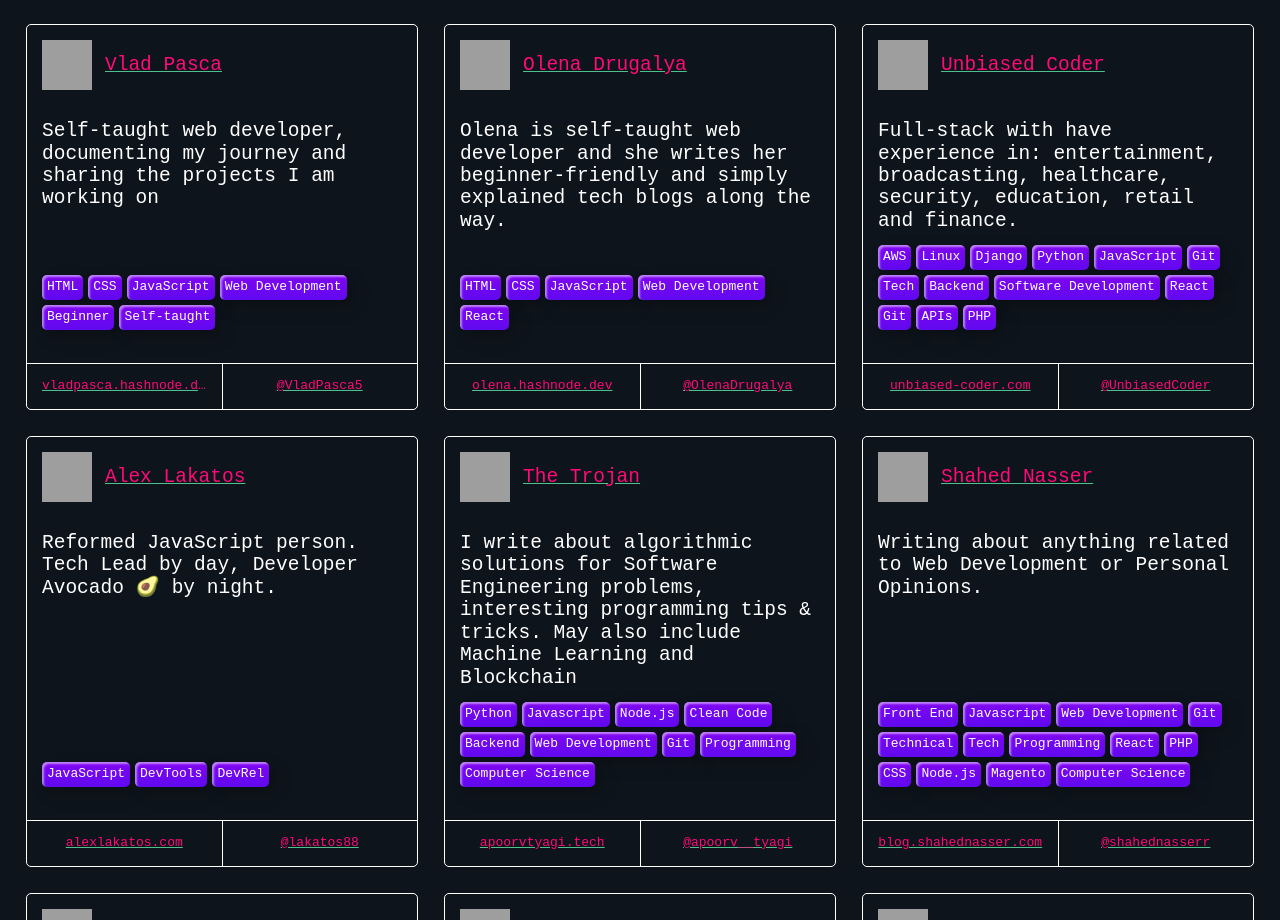
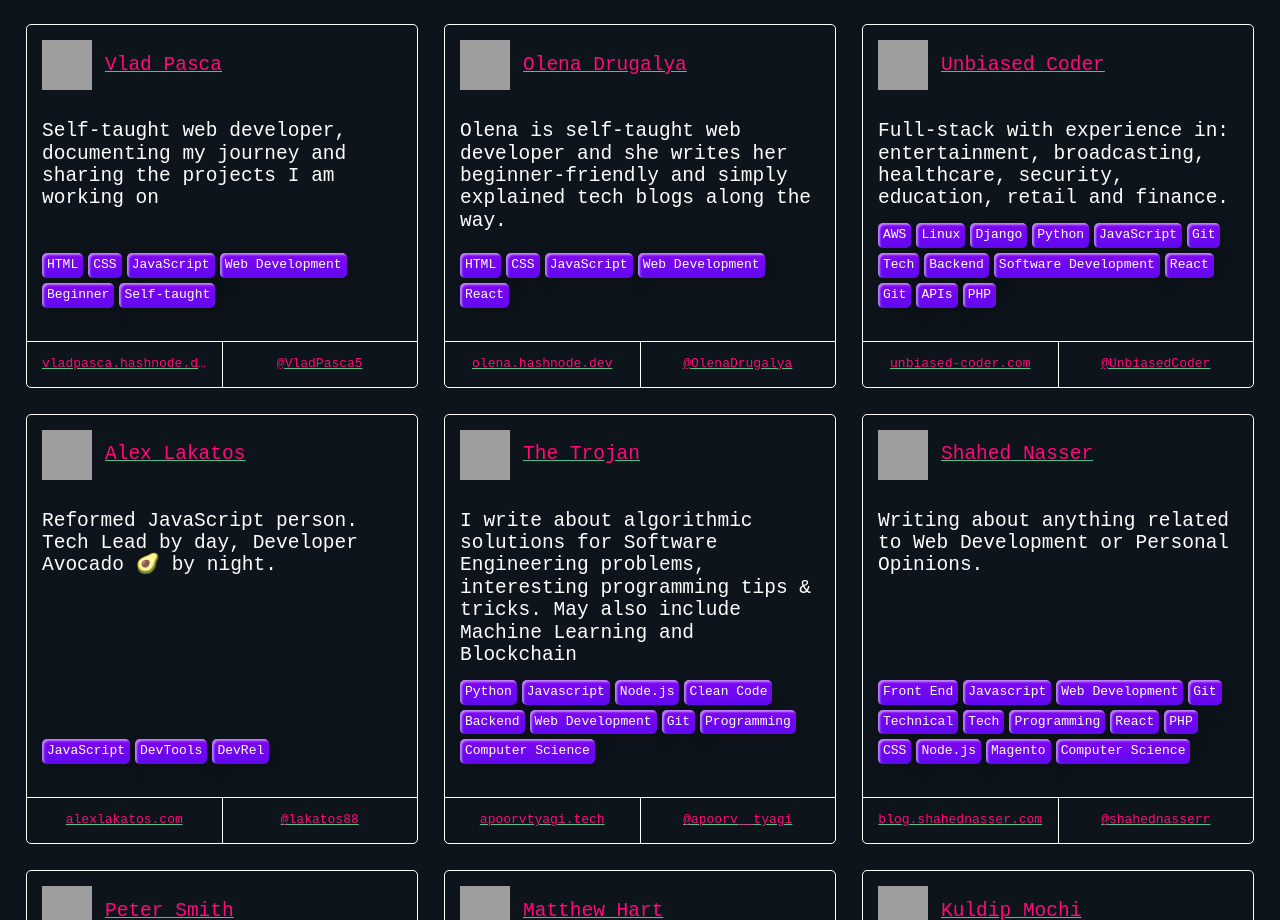
Before and after one commit to markodenic/awesome-tech-blogs, a Nuxt app: page / in a window 1280 px wide. Shown: the part 2101-3021 px from the top of the page. Built offline with nearby package versions, Linux system fonts and the light colour scheme; grey boxes are pictures that could not be loaded.

Commit message:
fixing typo

```diff
--- a/data.js
+++ b/data.js
@@ -2253,7 +2253,7 @@ module.exports = [
   },
   {
     name: "Unbiased Coder",
-    description: "Full-stack with have experience in: entertainment, broadcasting, healthcare, security, education, retail and finance.",
+    description: "Full-stack with experience in: entertainment, broadcasting, healthcare, security, education, retail and finance.",
     url: "https://unbiased-coder.com",
     twitter: "@UnbiasedCoder",
     tags: [
```
